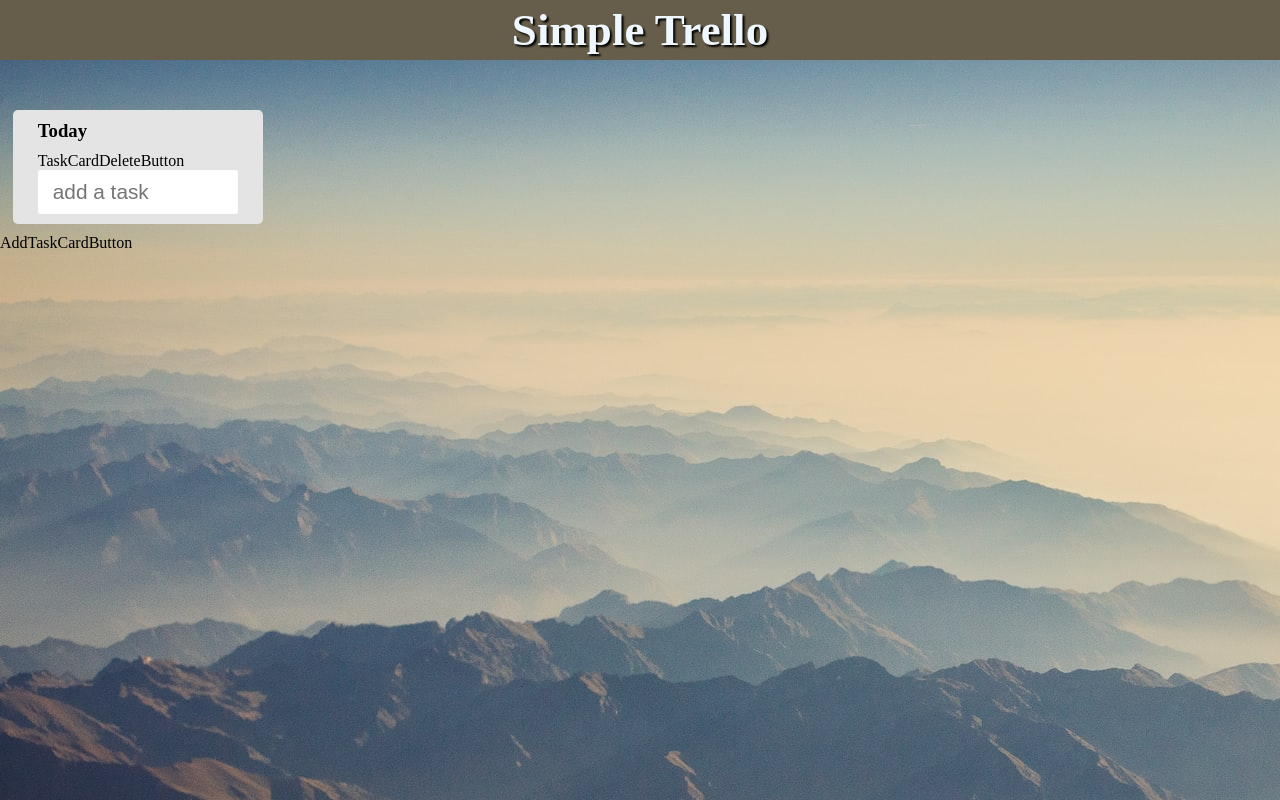
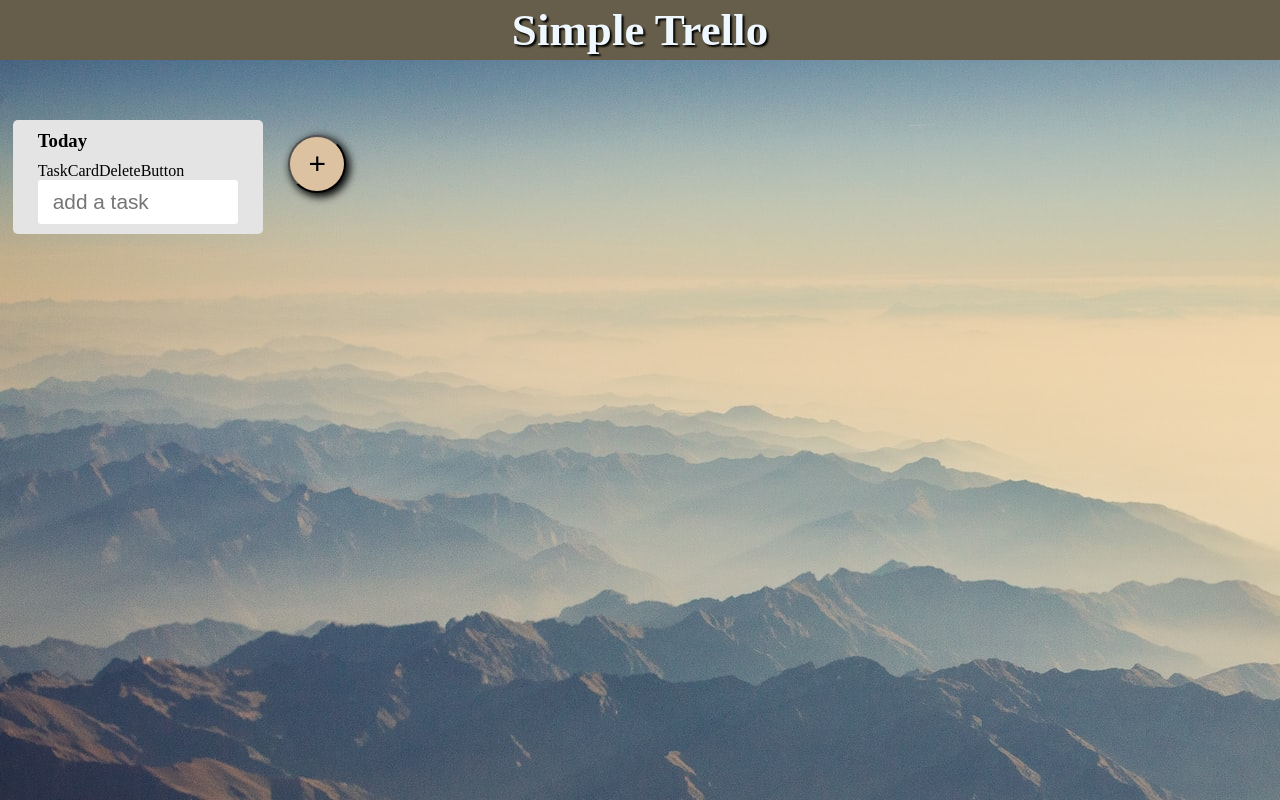
Before and after one commit to ryuya416/trello-clone, a React (Create React App) app: page / in a window 1280 px wide. Built offline with nearby package versions, Linux system fonts and the light colour scheme.

Commit message:
✨ AddTaskCardButtonコンポーネントを作成

```diff
--- a/src/components/task/TaskCards.jsx
+++ b/src/components/task/TaskCards.jsx
@@ -4,7 +4,7 @@ import { AddTaskCardButton } from "./button/AddTaskCardButton";
 
 export const TaskCards = () => {
   return (
-    <div>
+    <div className="taskCartArea">
       <TaskCard />
       <AddTaskCardButton />
     </div>
--- a/src/components/task/button/AddTaskCardButton.jsx
+++ b/src/components/task/button/AddTaskCardButton.jsx
@@ -1,5 +1,23 @@
 import React from "react";
+import { v4 as uuid } from "uuid";
 
-export const AddTaskCardButton = () => {
-  return <div>AddTaskCardButton</div>;
+export const AddTaskCardButton = ({ taskCardsList, setTaskCardsList }) => {
+  const addTaskCard = () => {
+    const taskCardId = uuid();
+    /* タスクカードを追加する。 */
+    setTaskCardsList([
+      ...taskCardsList,
+      {
+        id: taskCardId,
+        draggableId: `item${taskCardId}`,
+      },
+    ]);
+  };
+  return (
+    <div className="addTaskCardButtonArea">
+      <button className="addDTaskCardButton" onClick={addTaskCard}>
+        +
+      </button>
+    </div>
+  );
 };
--- a/src/index.css
+++ b/src/index.css
@@ -76,3 +76,29 @@ header {
   margin-right: 9px;
   border: none;
 }
+
+.taskCartArea {
+  display: flex;
+  justify-content: flex-start;
+  align-items: flex-start;
+  flex-wrap: wrap;
+}
+
+.addTaskCardButtonArea {
+  margin-left: 1%;
+  margin-top: 25px;
+}
+
+.addDTaskCardButton {
+  padding: 10px 18px;
+  border-radius: 9999px;
+  font-size: 30px;
+  background: rgb(221, 194, 162);
+  box-shadow: 3px 3px 8px 1px black;
+  transition: all 0.3s;
+}
+
+.addDTaskCardButton:hover {
+  box-shadow: none;
+  transform: translate(3px, 3px);
+}
```
